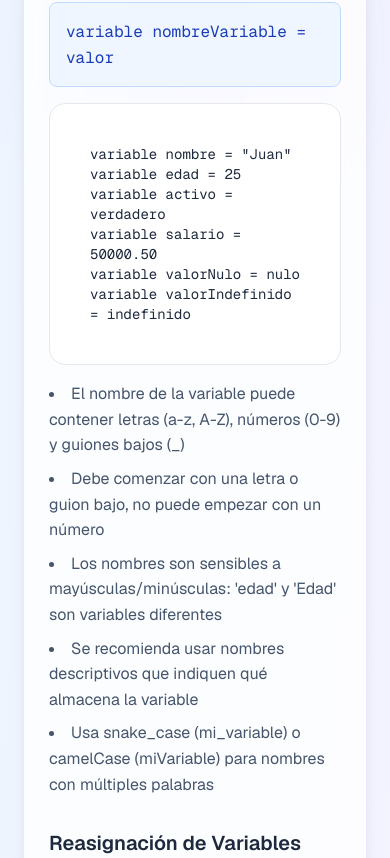
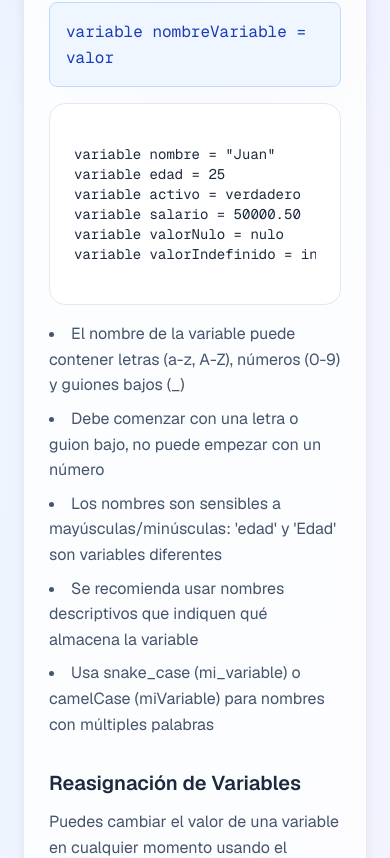
Before and after one commit to nicvazquezdev/hispano-lang-website, a Next.js app: page /documentacion in a window 390 px wide. Shown: the part 1052-1910 px from the top of the page. Built offline with nearby package versions, Linux system fonts and the light colour scheme.

Commit message:
Refactor CodeBlock component to improve styling and layout. Remove optional language prop and update structure for better responsiveness, enhancing code readability on various screen sizes.

```diff
--- a/components/docs/CodeBlock.tsx
+++ b/components/docs/CodeBlock.tsx
@@ -2,14 +2,13 @@ import Card from "@/components/ui/Card";
 
 interface CodeBlockProps {
   code: string;
-  language?: string;
 }
 
 export default function CodeBlock({ code }: CodeBlockProps) {
   return (
     <Card variant="outlined" className="bg-slate-50">
-      <div className="p-4">
-        <pre className="text-sm text-slate-800 font-mono whitespace-pre-wrap">
+      <div className="overflow-x-auto">
+        <pre className="text-sm text-slate-800 font-mono whitespace-pre py-4">
           {code}
         </pre>
       </div>
```
